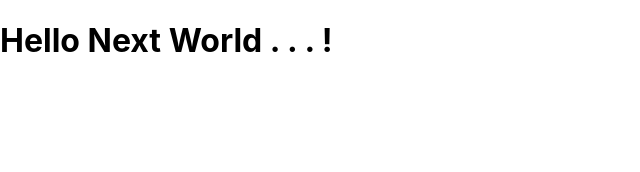
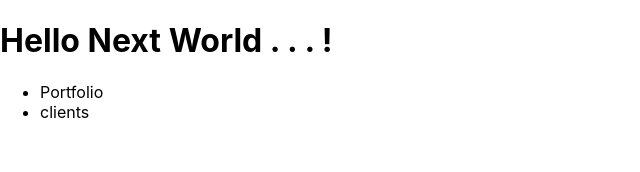
Before and after one commit to aniketicloud/nextjs-course, a Next.js app: page / in a window 1280 px wide. Shown: the top 172 px of the page, without its empty margins (0-640 px from the left). Built offline with nearby package versions, Linux system fonts and the light colour scheme.

Commit message:
Navigating with the "Link" Component

```diff
--- a/pages/index.js
+++ b/pages/index.js
@@ -1,7 +1,17 @@
+import Link from "next/link";
+
 const HomePage = () => {
   return (
     <div>
       <h1>Hello Next World . . . !</h1>
+      <ul>
+        <li>
+          <Link href="/portfolio">Portfolio</Link>
+        </li>
+        <li>
+          <Link href="/clients">clients</Link>
+        </li>
+      </ul>
     </div>
   );
 };
```
